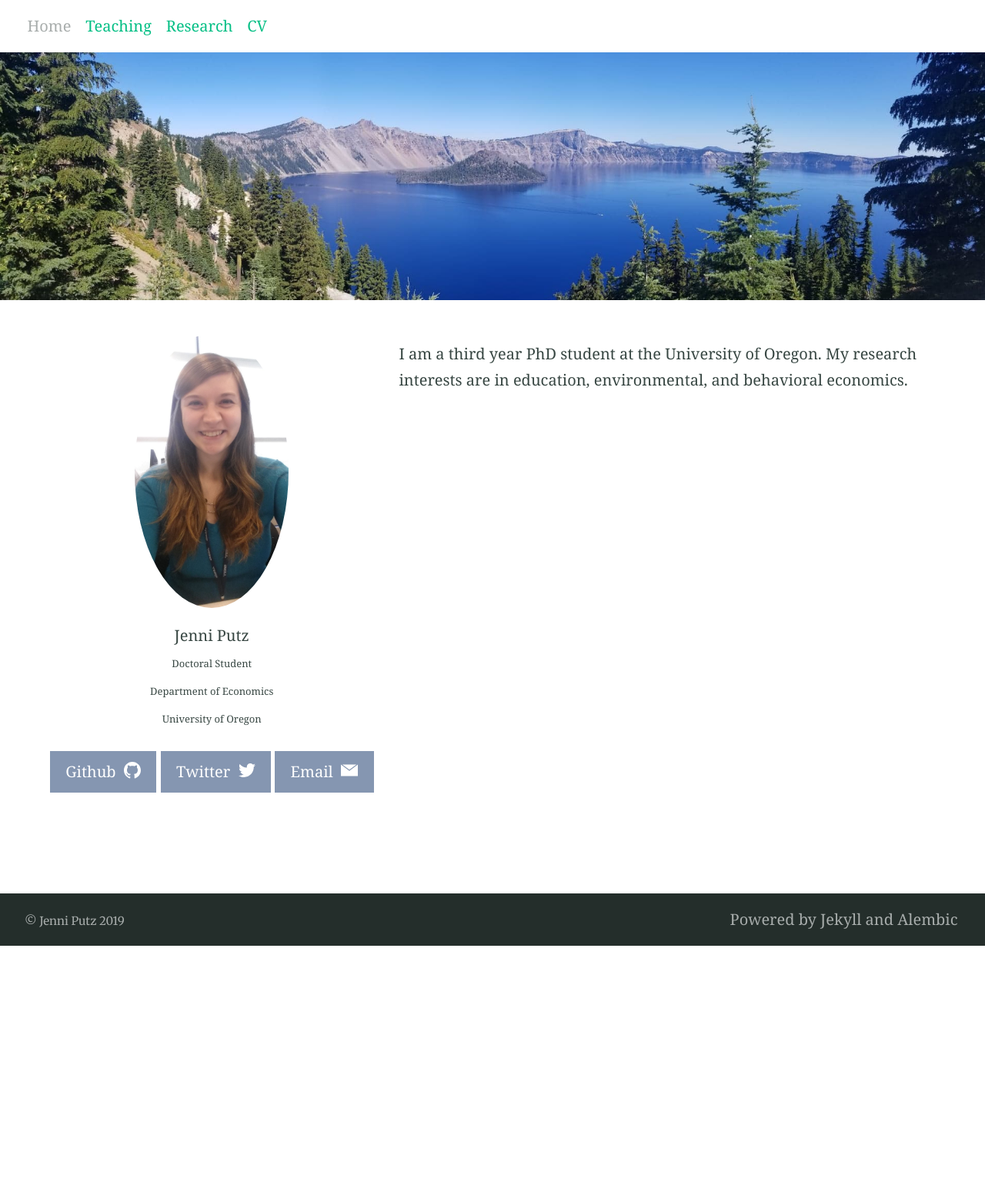
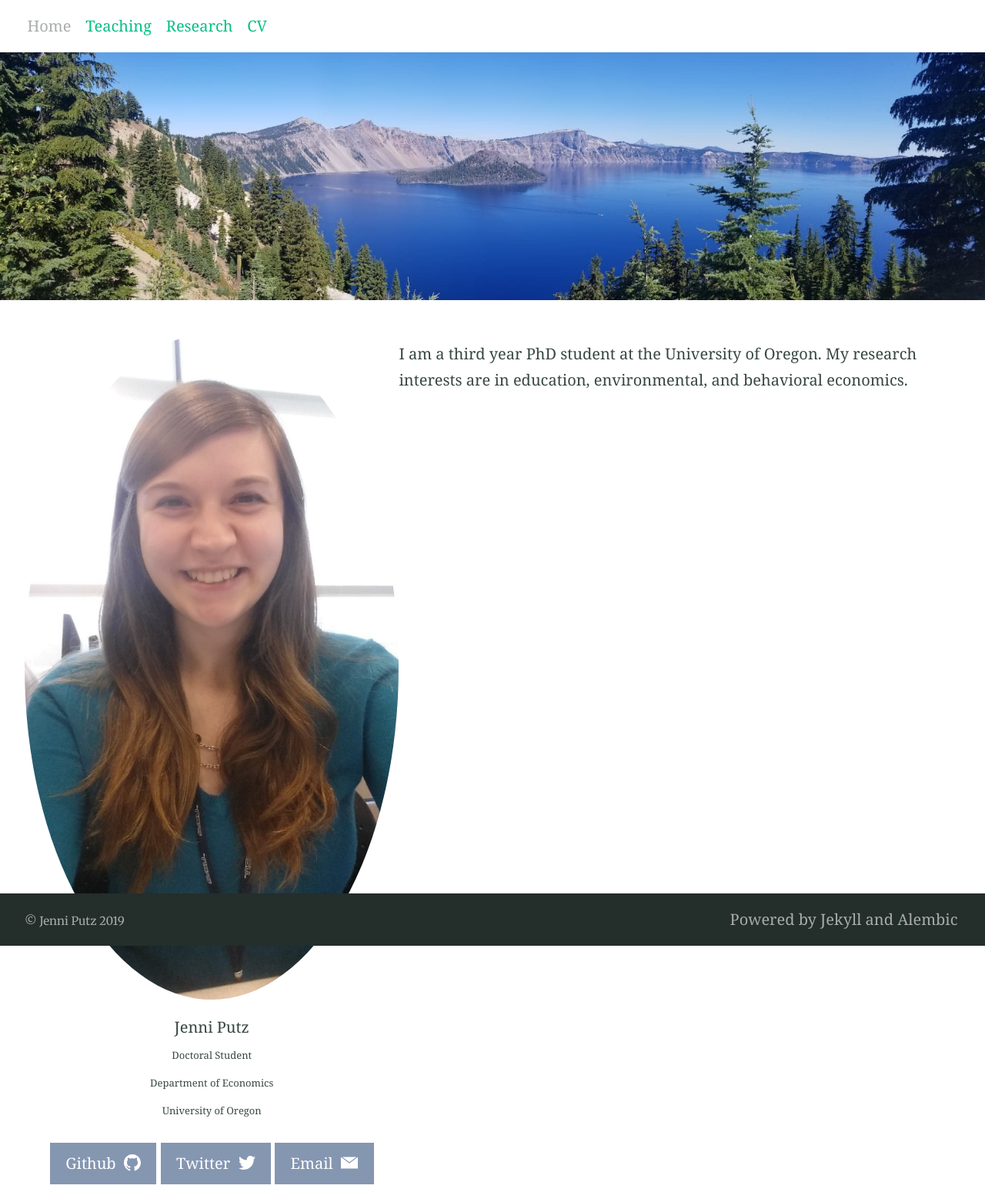
Before and after one commit to jenni-putz/1jenni-putz.github.io, a Jekyll site: the page built from index.md, in a window 1280 px wide. Shown: the whole page at 77% size. Built offline with Jekyll 4.4.1, drawn with Linux system fonts in a browser that asks for light colours; our own code applies the rules of GitHub Pages for plain Markdown files; before the commit the page ends 1229 px from its top, so only the background shows below that.

Commit message:
Update index.md

```diff
--- a/index.md
+++ b/index.md
@@ -53,9 +53,10 @@ button {
 
 <div class="row" align="left">
   <div class="column left" align = "center" style="background-color:#ffffff;">
-     <img src="/headshot.jpg" style="width:200px">
+     <img src="/headshot.jpg" style="width:100%">
      <p style="text-align:center">Jenni Putz <br />
    <font size="-1"> Doctoral Student <br /> Department of Economics <br /> University of Oregon</font></p>
+
 {% include button.html text="Github" icon="github" link="https://github.com/jenni-putz" color="#8596B1" %} {% include button.html text="Twitter" icon="twitter" link="https://twitter.com/pootzie_xoxo" color="#8596B1" %} {% include button.html text="Email" icon="email" link="mailto:jputz@uoregon.edu" color="#8596B1" %}
   </div>
   <div class="column right" style="background-color:#ffffff;">
```
